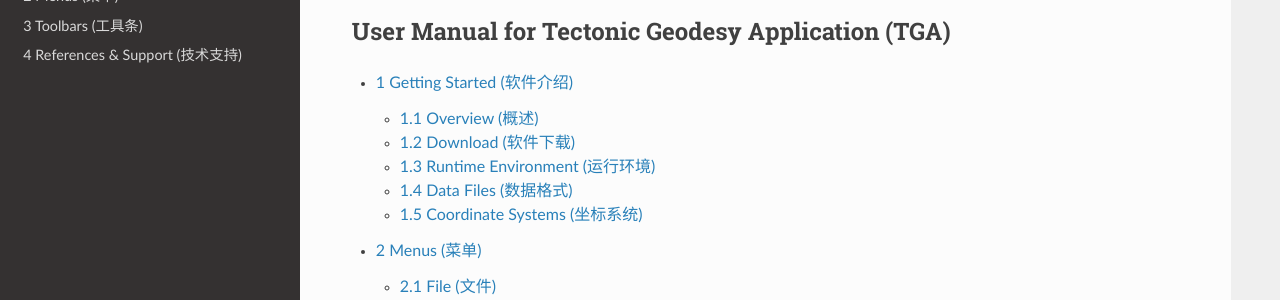
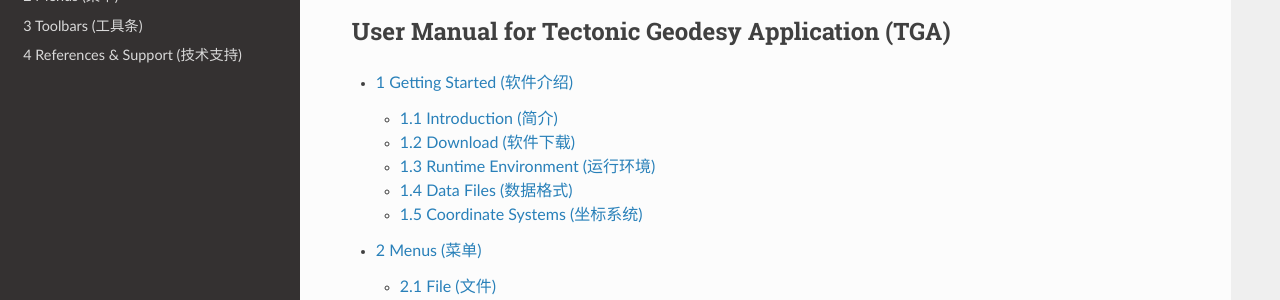
Before and after one commit to wanghai1988/qtgahelp, a Sphinx documentation site: the page built from docs/source/index.rst, in a window 1280 px wide and 963 px high. Shown: the part 153-453 px from the top of the window. Built offline with Sphinx 7.4.7 and the Read the Docs theme 2.0.0, drawn with Linux system fonts in a browser that asks for light colours.

Commit message:
Update 1 Getting Started (软件介绍).rst

```diff
--- a/docs/source/1 Getting Started (软件介绍).rst
+++ b/docs/source/1 Getting Started (软件介绍).rst
@@ -5,7 +5,7 @@
 .. image:: ../images/mainform2.png
     :align: center
 
-1.1 Overview (概述)
+1.1 Introduction (简介)
 ------------------------
 
 构造大地测量软件（Tectonic Geodesy Applications, TGA）前身为2009年开发的活动断层地震危险性评估系统。该软件集绘图、数据分析、格林函数计算和大地测量反演为一体，其中绘图功能基于美国ESRI公司的ArcObjects组件开发实现。由于ArcObjects只支持32位运行模式，导致软件的反演和模型分析能力受到制约。为此，2018年我们开始基于开源的QGIS软件研发64位版本，目标是为构造（地震）大地测量领域贡献一套集专业绘图、形变和地震数据分析、地震位错格林函数计算和地震周期形变正/反演等功能为一体的软件。
```
